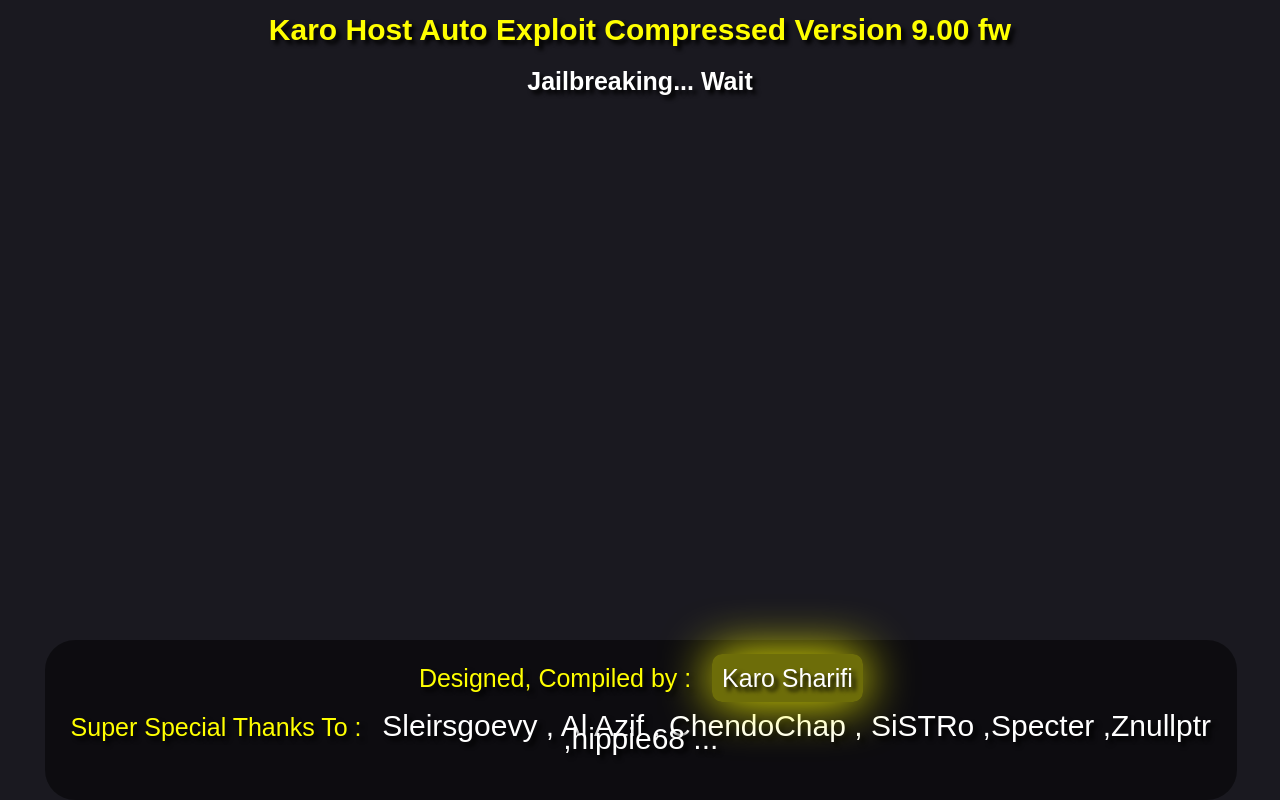
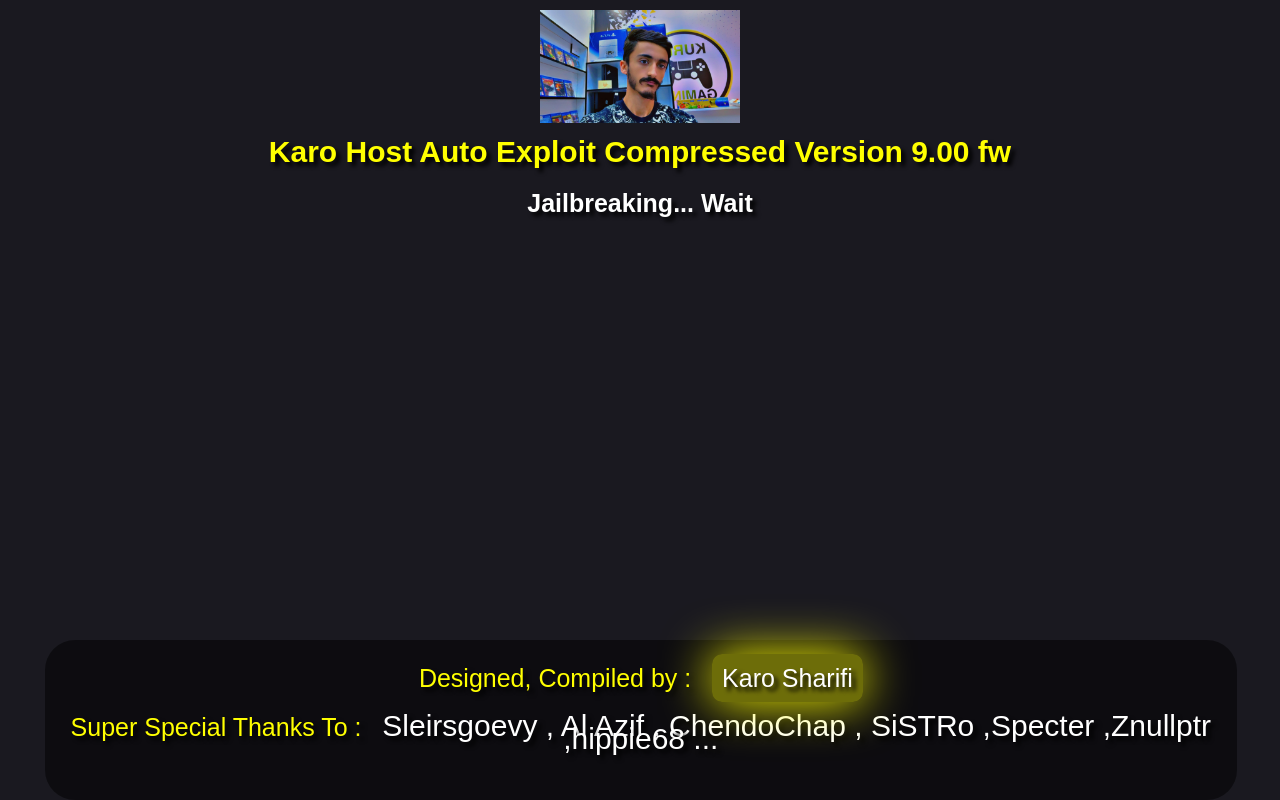
Before and after one commit to mohammedking8282/Kurdgame_mohammed, a plain HTML site: page index.html in a window 1280 px wide. Drawn offline with Linux system fonts and the light colour scheme.

Commit message:
Add image to index.html with styling

```diff
--- a/index.html
+++ b/index.html
@@ -188,6 +188,8 @@ opacity:0.7;
 
 
     </style>
+
+<img src="IMG_1478.png" style="max-width: 200px; height: auto; display: block; margin: 10px auto;">
 <meta charset="utf-8">
 <title>Karo Host Auto Exploit Compressed Version 9.00 fw</title>
 		<script>
```
